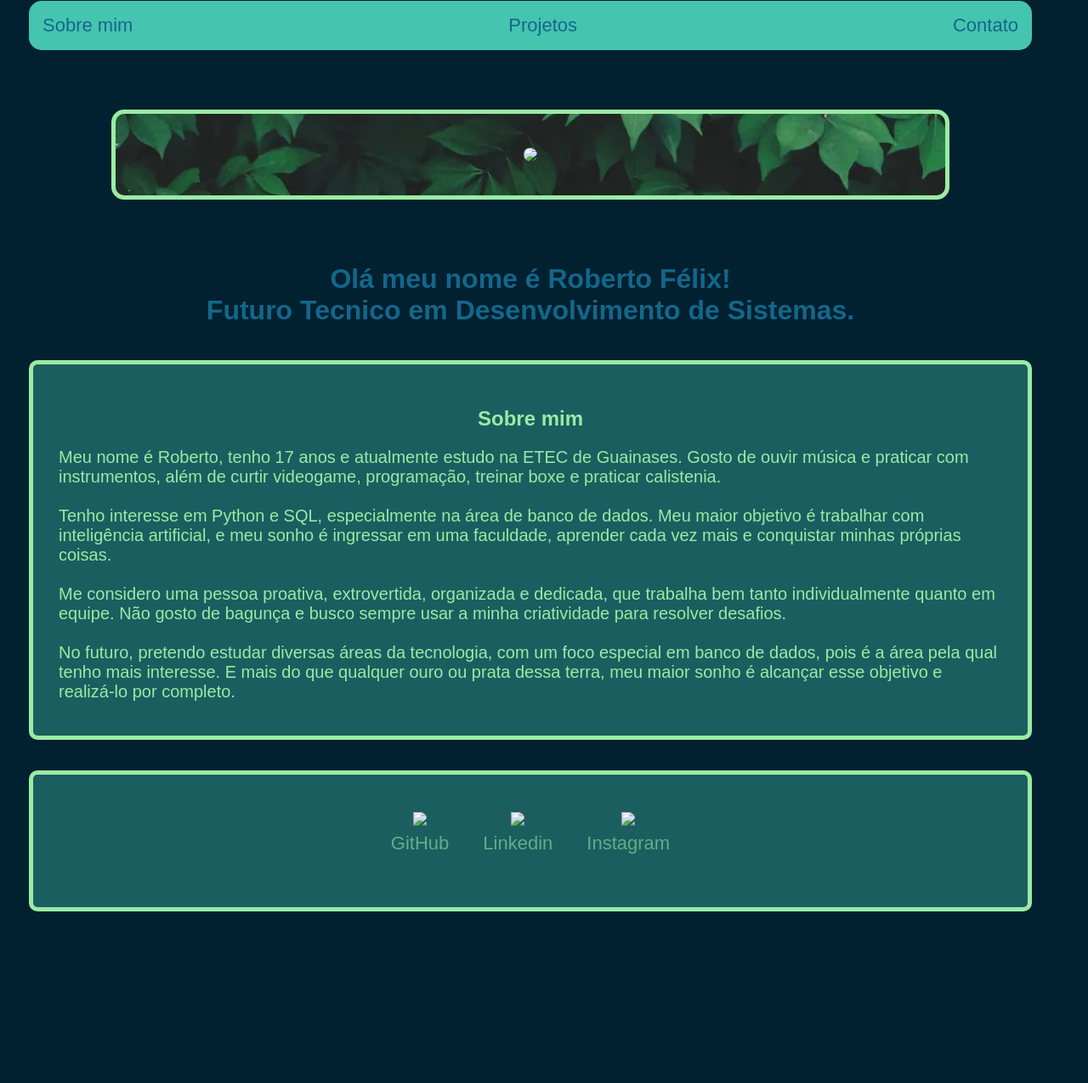
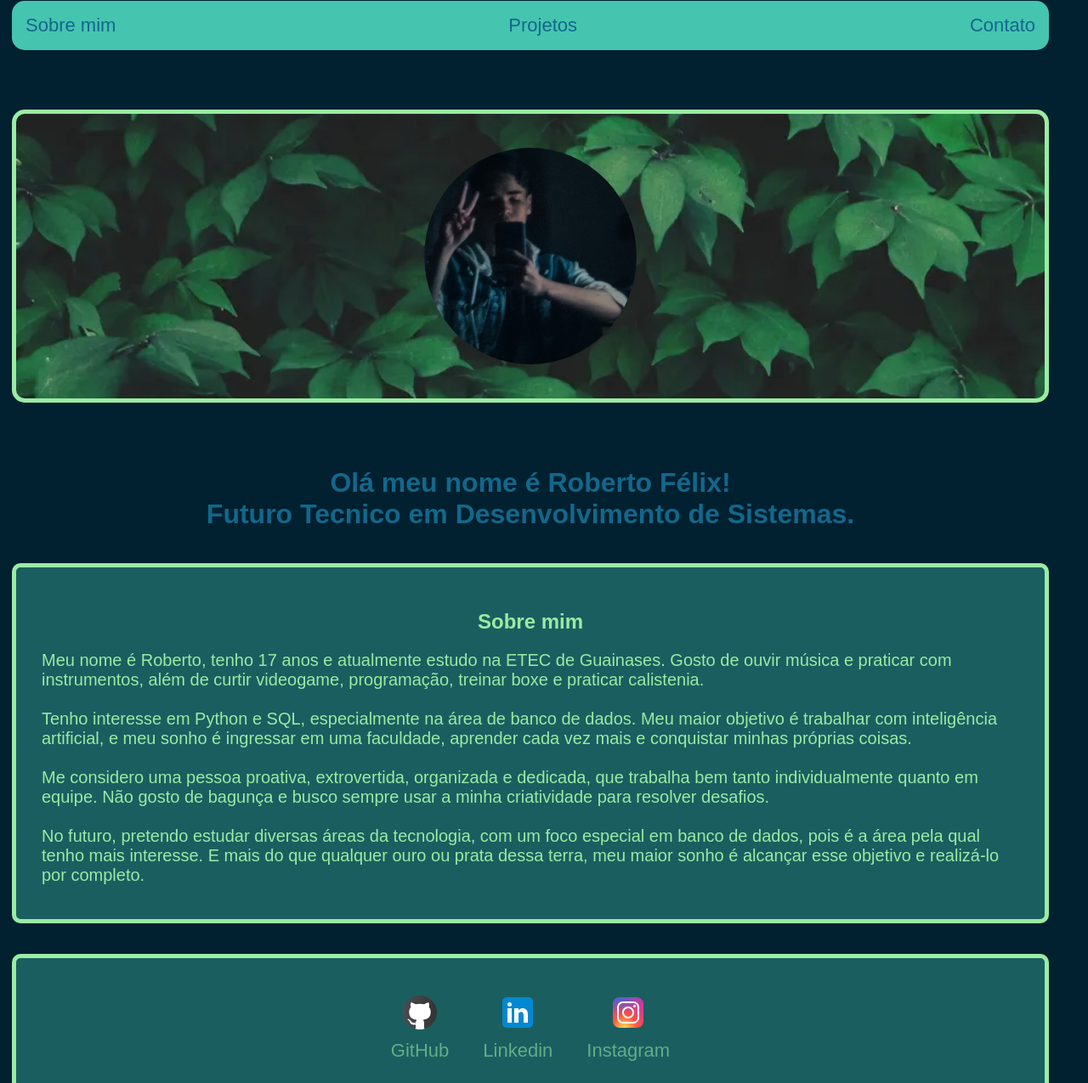
Before and after one commit to Roberto180/portfolio, a plain HTML site: page index.html in a window 1280 px wide. Shown: the part 23-1298 px from the top of the page at 85% size. Before the commit the page ends 1104 px from the top, so only its background shows below. Drawn offline with Linux system fonts and the light colour scheme; files that its build step writes are made by us from their sources; files whose address does not match are found by name.

Commit message:
Update index.html

```diff
--- a/index.html
+++ b/index.html
@@ -4,7 +4,7 @@
     <meta charset="UTF-8">
     <meta name="viewport" content="width=device-width, initial-scale=1.0">
     <title>Portfolio</title>
-    <link rel="stylesheet" href="css/index.css">
+    <link rel="stylesheet" href="index.css">
 </head>
 <body>
     <div class="Site">
@@ -27,7 +27,7 @@
     <header>
         <div class="center">
             <div class="fundo">
-                <img class="perfil" src="./image/foto.jpg"></img>
+                <img class="perfil" src="foto.jpg"></img>
             </div>
         </div>
         <br><br><br>
@@ -47,15 +47,15 @@
     </header><br><br>
     <footer class="final">
         <a href="https://github.com/Roberto180" target="_blank">
-            <img src="./image/icons8-github.svg">
+            <img src="icons8-github.svg">
             <p>GitHub</p>
         </a>
         <a href="https://www.linkedin.com/in/roberto-félix-95078a358/" target="_blank">
-            <img src="./image/icons8-linkedin.svg">
+            <img src="icons8-linkedin.svg">
             <p>Linkedin</p>
         </a>
         <a href="https://www.instagram.com/r.felix_0/" target="_blank">
-            <img src="./image/icons8-instagram-logo.svg">
+            <img src="icons8-instagram-logo.svg">
             <p>Instagram</p>
         </a>
     </footer>
```
